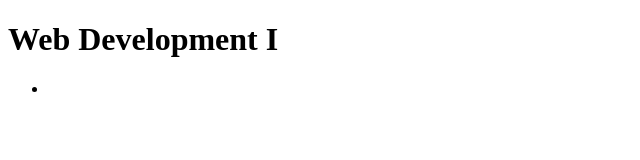
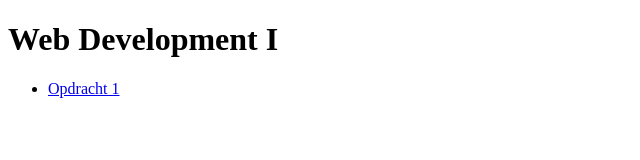
Before and after one commit to farahyakoubi-vives/webdevelopment, a plain HTML site: page Labo_2/opdracht_1.html in a window 1280 px wide. Shown: the full height of the page, 0-640 px from the left. Drawn offline with Linux system fonts and the light colour scheme.

Commit message:
Directory toegevoegd

```diff
--- a/Labo_2/opdracht_1.html
+++ b/Labo_2/opdracht_1.html
@@ -8,7 +8,7 @@
 <h1> Web Development I </h1>
 <ul>
     <li>
-
+        <a href="Labo_2/opdracht_1.html">Opdracht 1</a>
     </li>
 </ul>
 
```
